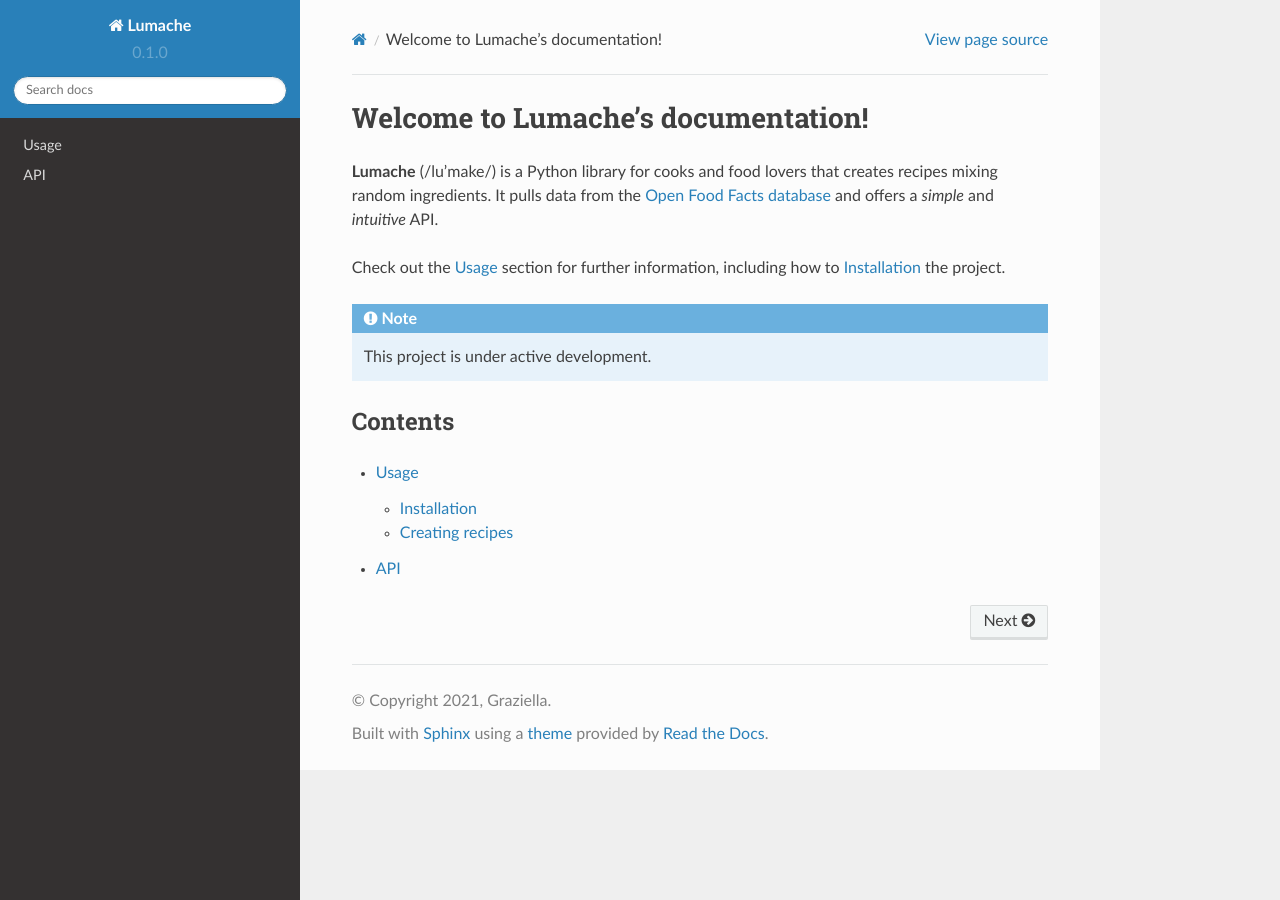
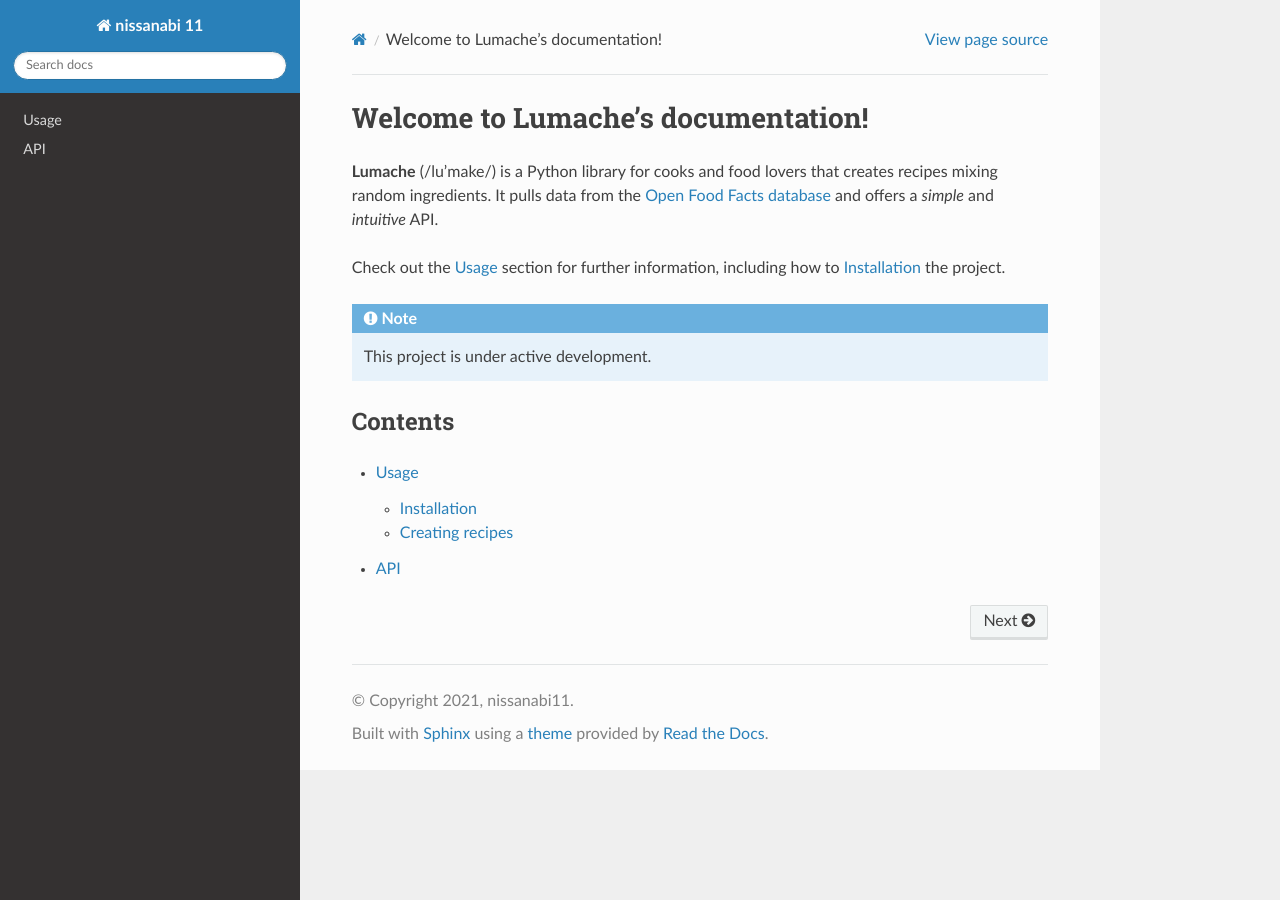
Before and after one commit to filmifa/nissanabi11, a Sphinx documentation site: the page built from docs/source/index.rst, in a window 1280 px wide. Built offline with Sphinx 7.4.7 and the Read the Docs theme 2.0.0, drawn with Linux system fonts in a browser that asks for light colours.

Commit message:
Update conf.py

```diff
--- a/docs/source/conf.py
+++ b/docs/source/conf.py
@@ -2,12 +2,11 @@
 
 # -- Project information
 
-project = 'Lumache'
-copyright = '2021, Graziella'
-author = 'Graziella'
+project = 'nissanabi 11'
+copyright = '2021, nissanabi11'
+author = 'nissanabi11'
 
-release = '0.1'
-version = '0.1.0'
+
 
 # -- General configuration
 
```
